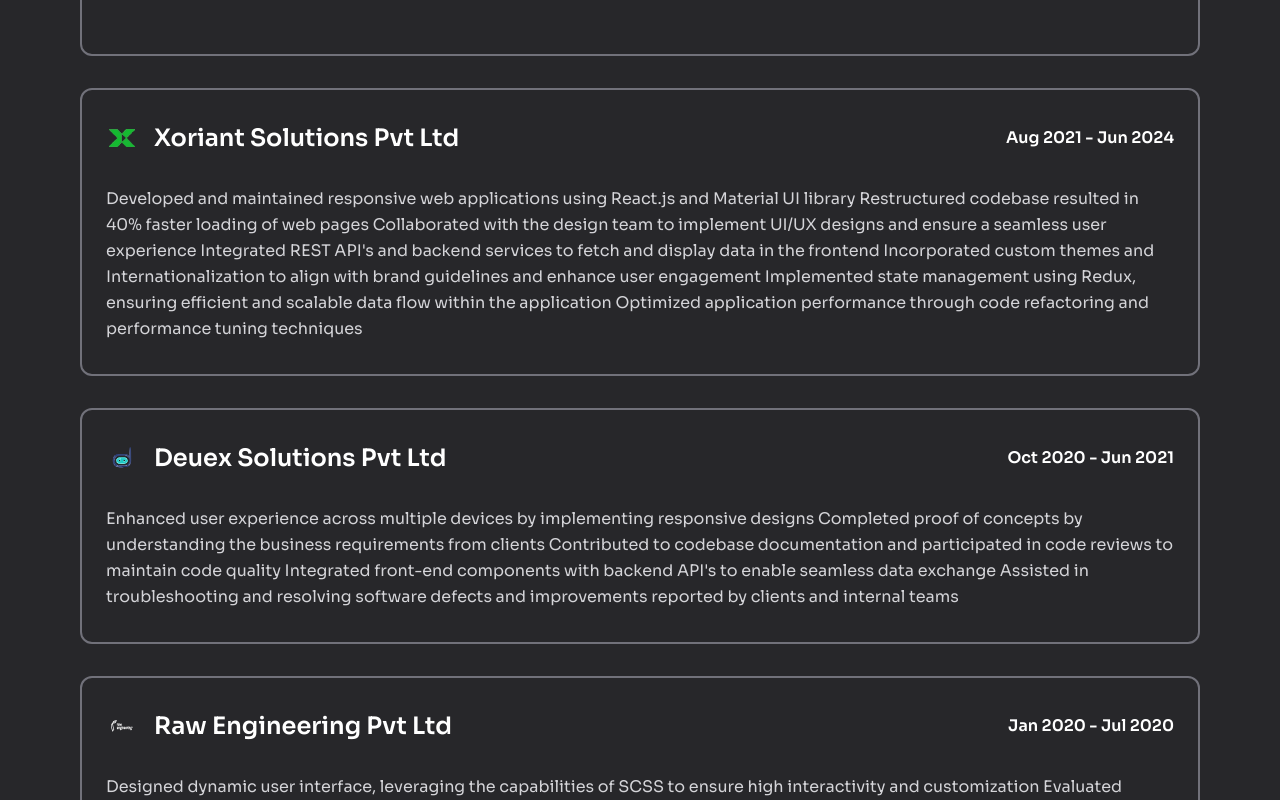
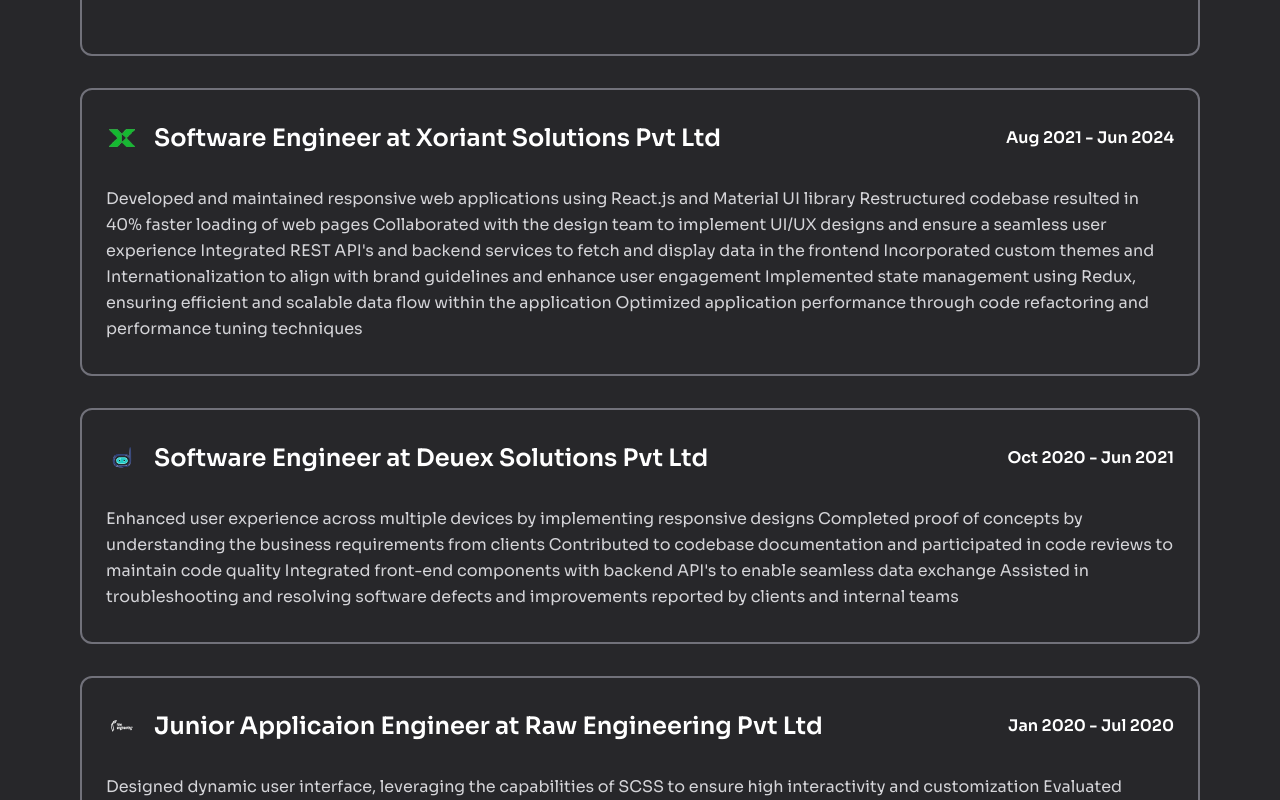
Before and after one commit to Vasant-Mestry-11/vasant-mestry-portfolio, a React (Vite) app: page / in a window 1280 px wide. Shown: the part 1520-2320 px from the top of the page. Built offline with nearby package versions, Linux system fonts and the light colour scheme.

Commit message:
:zap: :art: :lipstick: experience horizontal scroll issue fixed

```diff
--- a/src/constants/Experience.jsx
+++ b/src/constants/Experience.jsx
@@ -14,7 +14,7 @@
   },
   {
     id: 2,
-    title: "Xoriant Solutions Pvt Ltd",
+    title: "Software Engineer at Xoriant Solutions Pvt Ltd",
     start: "Aug 2021",
     end: "Jun 2024",
     description: `Developed and maintained responsive web applications using React.js and Material UI library
@@ -29,7 +29,7 @@
   },
   {
     id: 3,
-    title: "Deuex Solutions Pvt Ltd",
+    title: "Software Engineer at Deuex Solutions Pvt Ltd",
     start: "Oct 2020",
     end: "Jun 2021",
     description: `Enhanced user experience across multiple devices by implementing responsive designs
@@ -41,7 +41,7 @@
   },
   {
     id: 4,
-    title: "Raw Engineering Pvt Ltd",
+    title: "Junior Applicaion Engineer at Raw Engineering Pvt Ltd",
     start: "Jan 2020",
     end: "Jul 2020",
     description: `Designed dynamic user interface, leveraging the capabilities of SCSS to ensure high interactivity and customization
--- a/src/sections/Experience.jsx
+++ b/src/sections/Experience.jsx
@@ -4,8 +4,8 @@
 
 const Experience = () => {
   return (
-    <div>
-      <section className="flex flex-col gap-16 bg-medium text-secondary items-center w-screen">
+    <div className="bg-medium">
+      <section className="flex flex-col gap-16 bg-medium text-secondary items-center">
         <VariableWeightText regularText="My" extraBoldText="Experience" />
         <div className="flex flex-col gap-8 w-[100%]">
           {COMPANIES.map(({ id, title, description, logo, start, end }) => (
```
